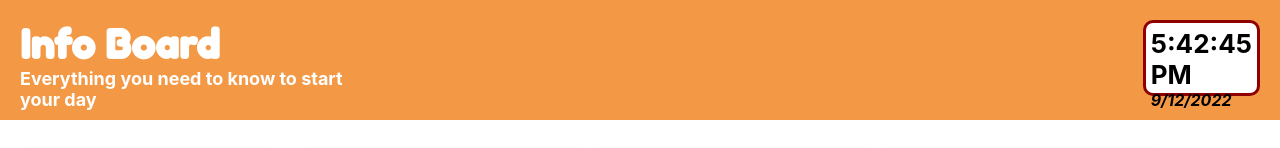
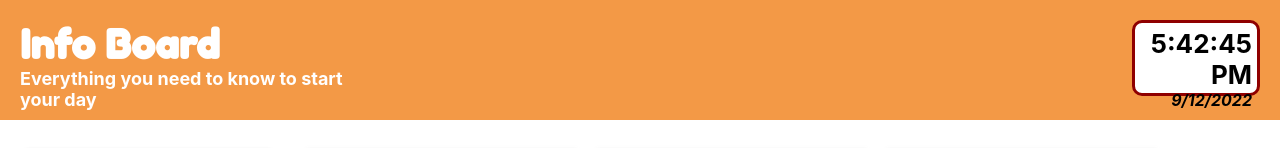
Before and after one commit to RekaMiass/InfoBoard, a React (Create React App) app: page / in a window 1280 px wide. Shown: the top 148 px of the page. Built offline with nearby package versions, Linux system fonts and the light colour scheme; no server answers; grey boxes are pictures that could not be loaded; the HTML template or start-up script is replaced by a standard one.

Commit message:
Update DateItem.css

```diff
--- a/src/components/header/DateItem.css
+++ b/src/components/header/DateItem.css
@@ -1,5 +1,6 @@
 .date {
-    width: 110px;
+    text-align: right;
+    width: 130px;
     height: 60px;
     margin-left: 60%;
     margin-right: 20px;
```
